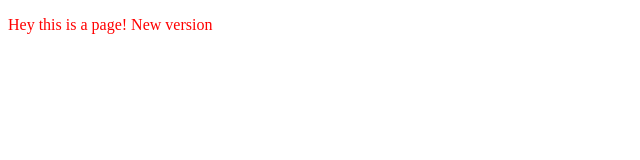
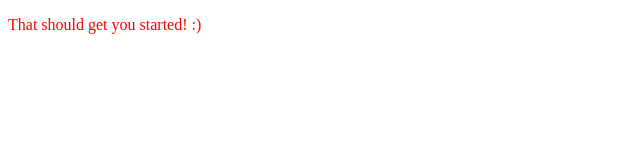
Before and after one commit to condavison/condavison.github.io, a plain HTML site: page index.html in a window 1280 px wide. Shown: the full height of the page, 0-640 px from the left. Drawn offline with Linux system fonts and the light colour scheme.

Commit message:
2nd change to text

```diff
--- a/index.html
+++ b/index.html
@@ -6,6 +6,6 @@
   </head>
 
   <body>
-    <p> Hey this is a page! New version </p>
+    <p> That should get you started! :) </p>
   </body>
 </html>
```
